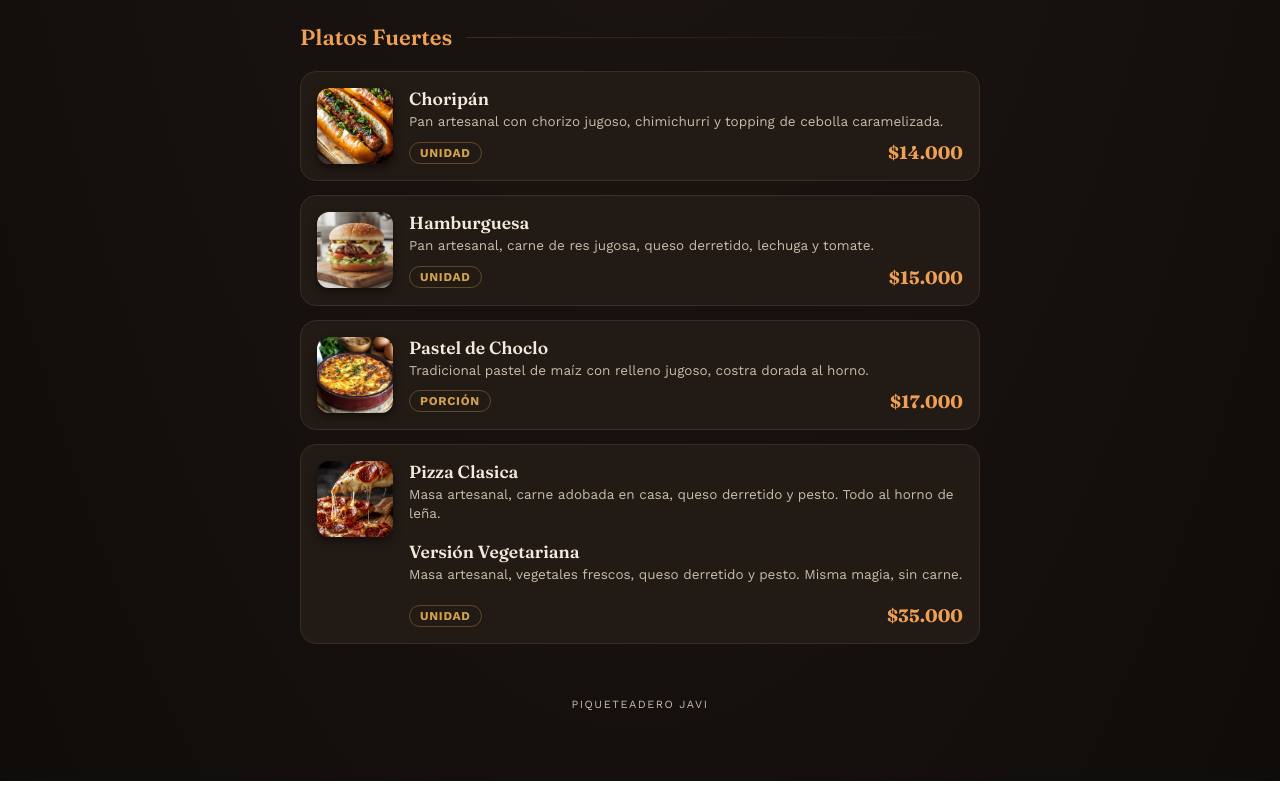
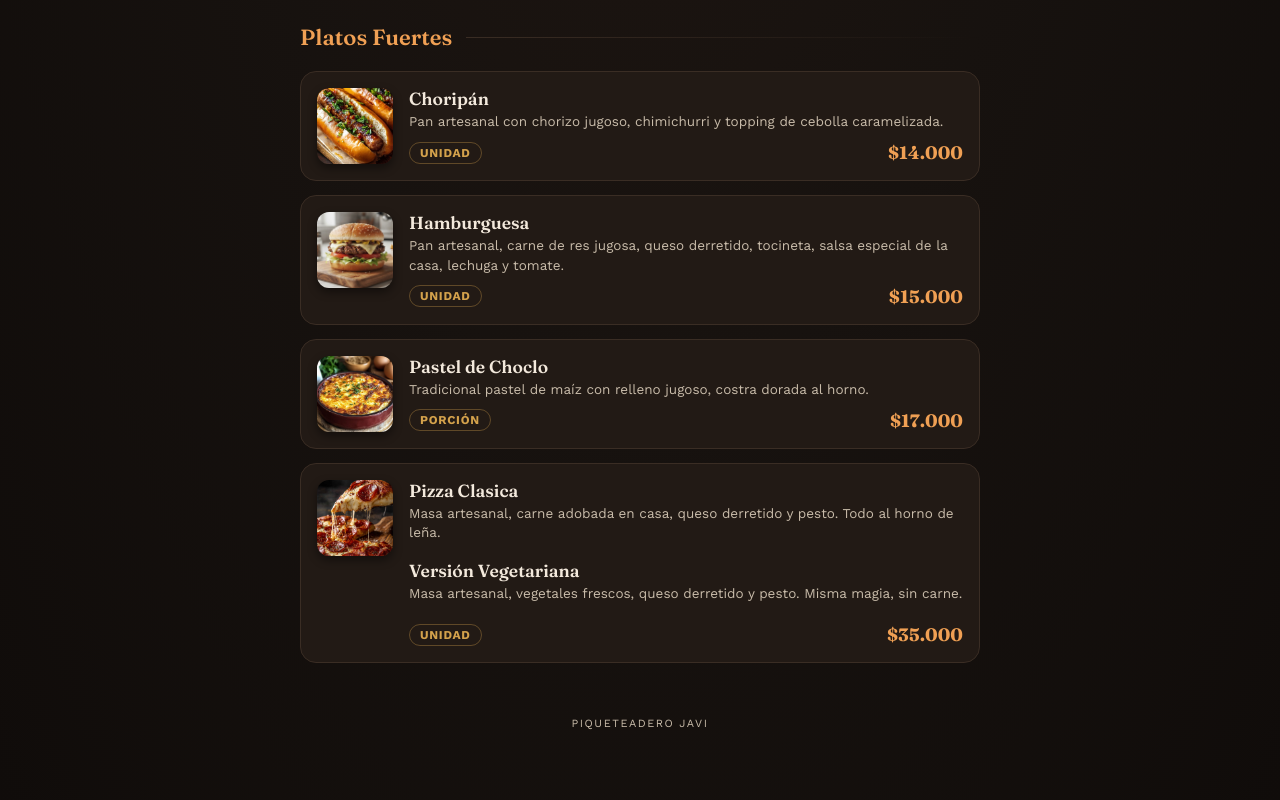
Before and after one commit to piqueteaderojavi/menu, a plain HTML site: page index.html in a window 1280 px wide. Shown: the part 993-1793 px from the top of the page. Drawn offline with nearby package versions, Linux system fonts and the light colour scheme.

Commit message:
Update index.html

```diff
--- a/index.html
+++ b/index.html
@@ -107,7 +107,7 @@
       <div class="card-img"><img src="images/hamburguesa.jpg" alt="Hamburguesa"></div>
       <div class="card-body">
         <div class="card-name">Hamburguesa</div>
-        <div class="card-desc">Pan artesanal, carne de res jugosa, queso derretido, lechuga y tomate.</div>
+        <div class="card-desc">Pan artesanal, carne de res jugosa, queso derretido, tocineta, salsa especial de la casa, lechuga y tomate.</div>
         <div class="card-footer">
           <span class="serving-tag">Unidad</span>
           <span class="price">$15.000</span>
```
